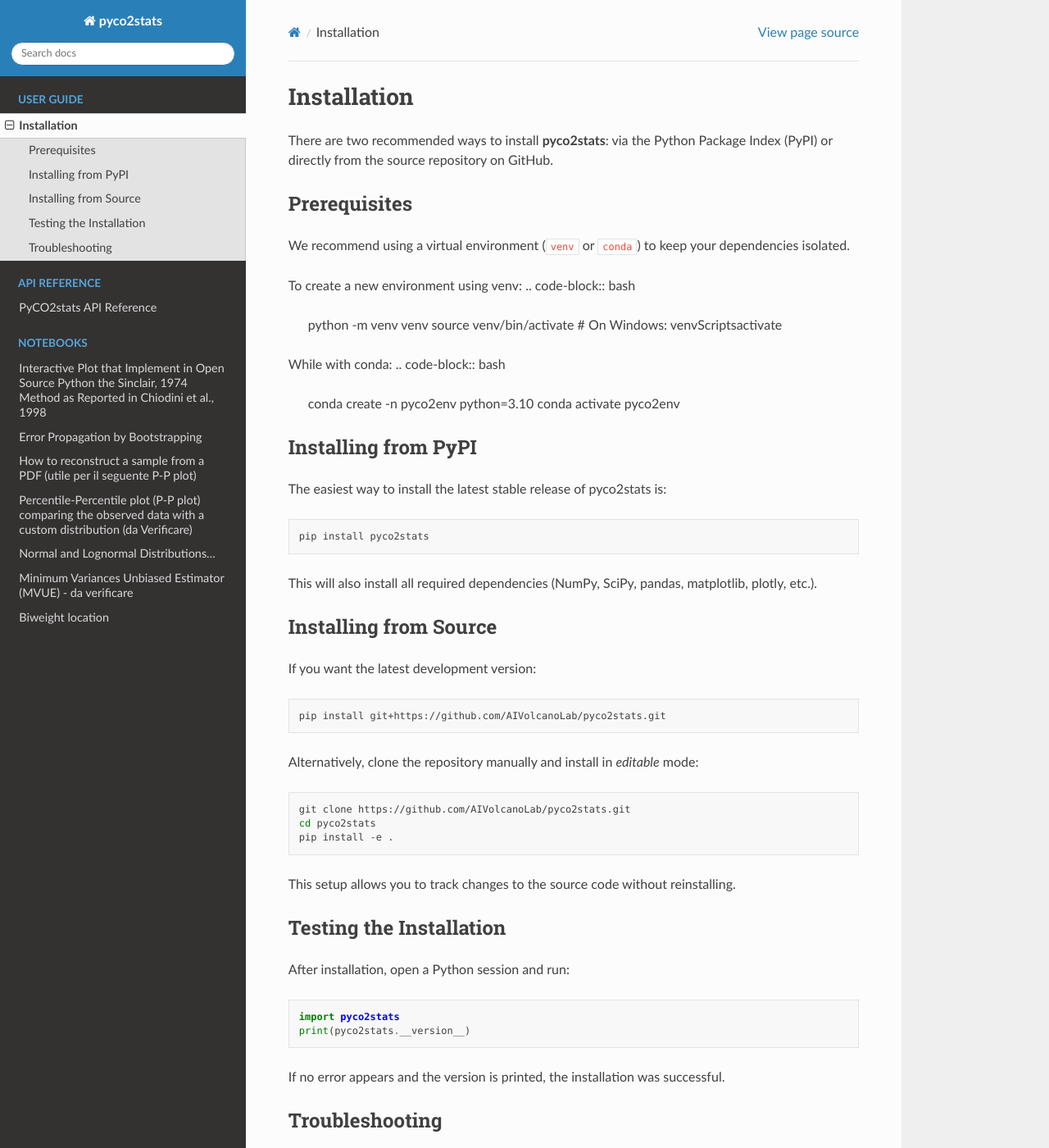
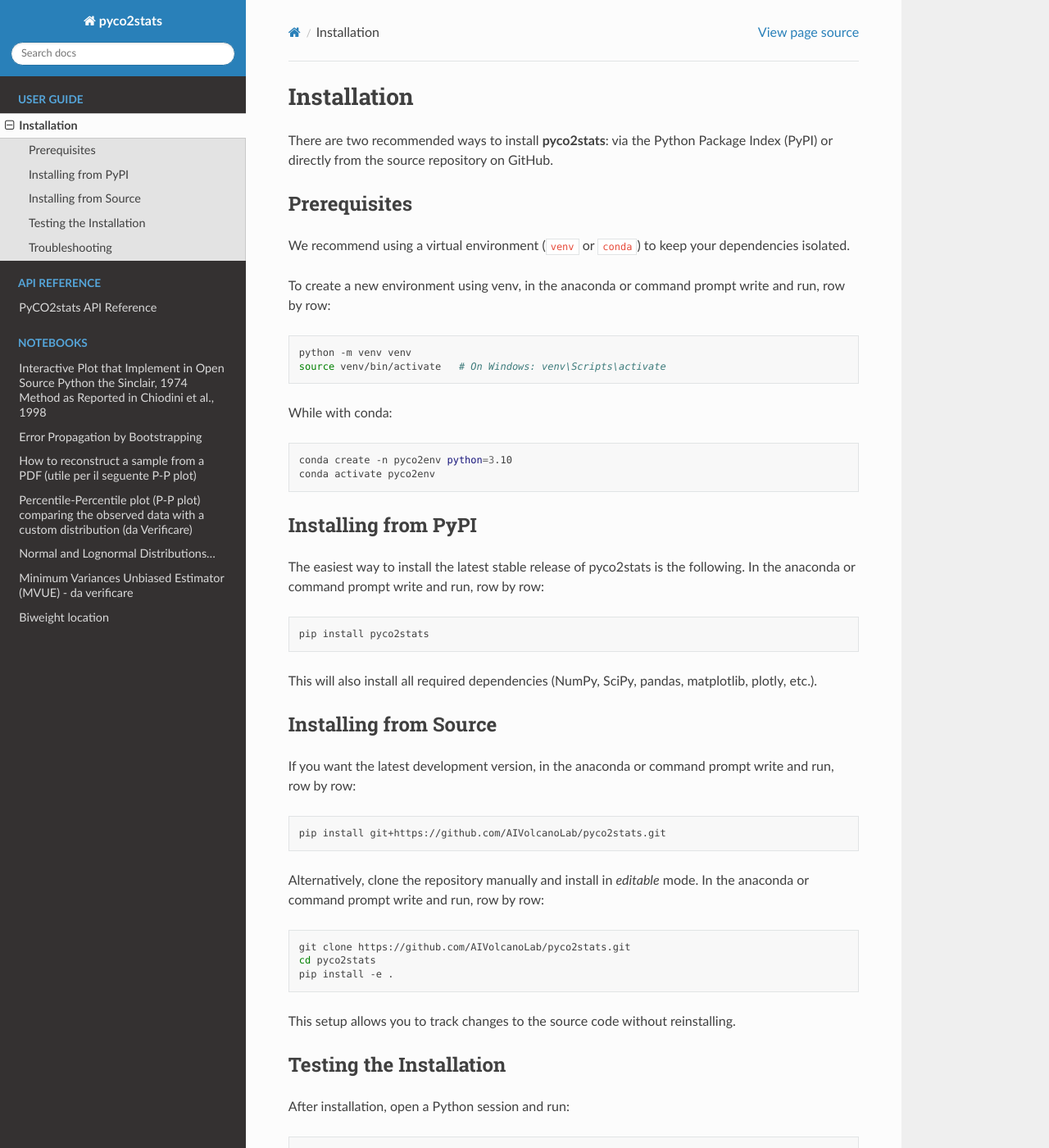
Before and after one commit to AIVolcanoLab/pyco2stats, a Sphinx documentation site: the page built from docs/installation.rst, in a window 1280 px wide and 1400 px high. Shown: the whole window at 82% size. Built offline with Sphinx 7.4.7 and the Read the Docs theme 3.1.0, drawn with Linux system fonts in a browser that asks for light colours; pages that are not in the unit, such as notebooks, are missing from menus.

Commit message:
Update installation.rst

```diff
--- a/docs/installation.rst
+++ b/docs/installation.rst
@@ -9,14 +9,15 @@
 
 We recommend using a virtual environment (``venv`` or ``conda``) to keep your dependencies isolated.
 
+To create a new environment using venv, in the anaconda or command prompt write and run, row by row:
 
-To create a new environment using venv:
 .. code-block:: bash
 
    python -m venv venv
    source venv/bin/activate   # On Windows: venv\Scripts\activate
 
 While with conda:
+
 .. code-block:: bash
 
   conda create -n pyco2env python=3.10
@@ -25,7 +26,7 @@
 Installing from PyPI
 --------------------
 
-The easiest way to install the latest stable release of pyco2stats is:
+The easiest way to install the latest stable release of pyco2stats is the following. In the anaconda or command prompt write and run, row by row:
 
 .. code-block:: bash
 
@@ -36,13 +37,13 @@
 Installing from Source
 ----------------------
 
-If you want the latest development version:
+If you want the latest development version, in the anaconda or command prompt write and run, row by row:
 
 .. code-block:: bash
 
    pip install git+https://github.com/AIVolcanoLab/pyco2stats.git
 
-Alternatively, clone the repository manually and install in *editable* mode:
+Alternatively, clone the repository manually and install in *editable* mode. In the anaconda or command prompt write and run, row by row:
 
 .. code-block:: bash
 
```
